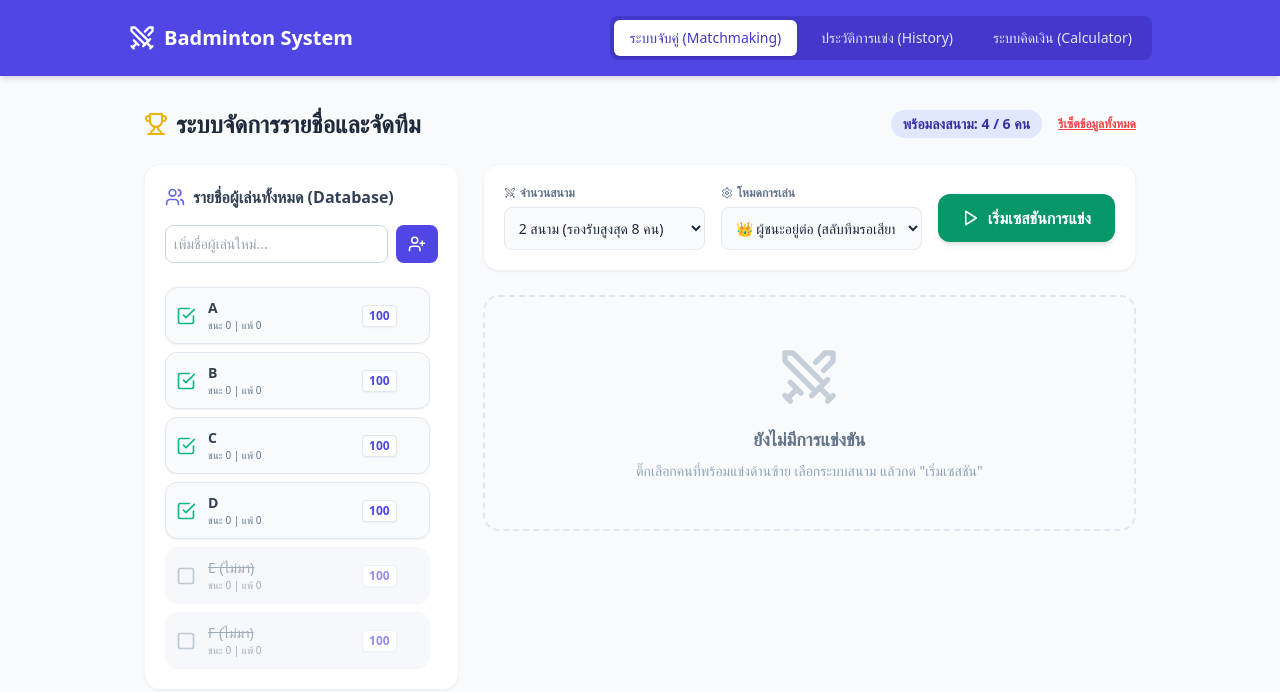
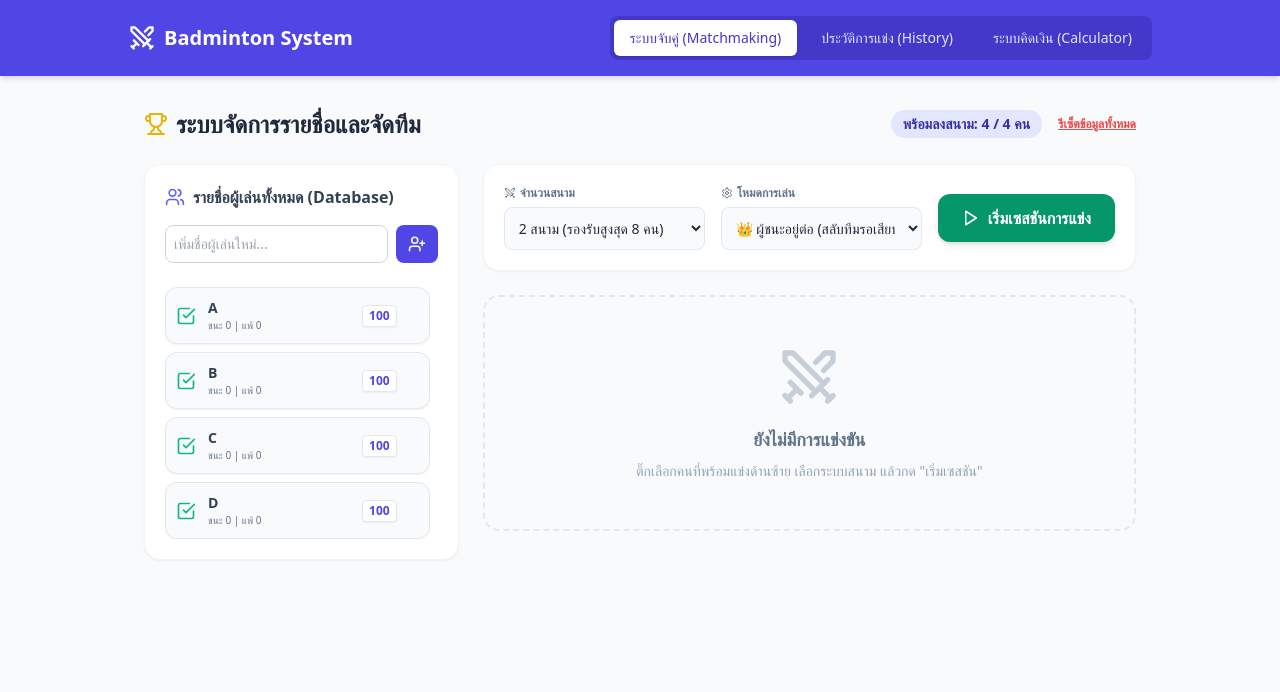
Before and after one commit to kaitod123/badminton_system, a React (Vite) app: page / in a window 1280 px wide. Shown: the top 692 px of the page. Built offline with nearby package versions, Linux system fonts and the light colour scheme.

Commit message:
chore: remove dist folder from github tracking

```diff
--- a/src/App.jsx
+++ b/src/App.jsx
@@ -17,8 +17,6 @@ export default function App() {
       { id: 2, name: 'B', mmr: 100, win: 0, lose: 0, isActive: true },
       { id: 3, name: 'C', mmr: 100, win: 0, lose: 0, isActive: true },
       { id: 4, name: 'D', mmr: 100, win: 0, lose: 0, isActive: true },
-      { id: 5, name: 'E (ไม่มา)', mmr: 100, win: 0, lose: 0, isActive: false },
-      { id: 6, name: 'F (ไม่มา)', mmr: 100, win: 0, lose: 0, isActive: false },
     ];
   });
   const [newPlayerName, setNewPlayerName] = useState('');
```
